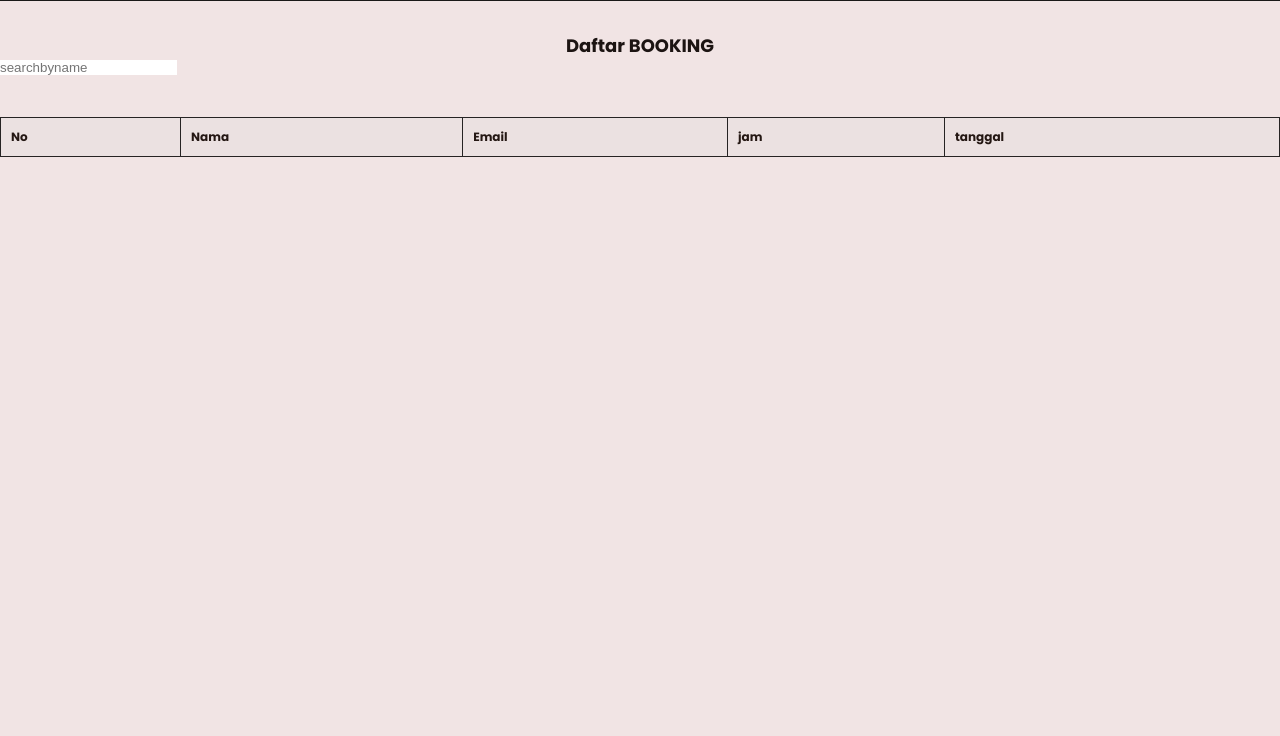
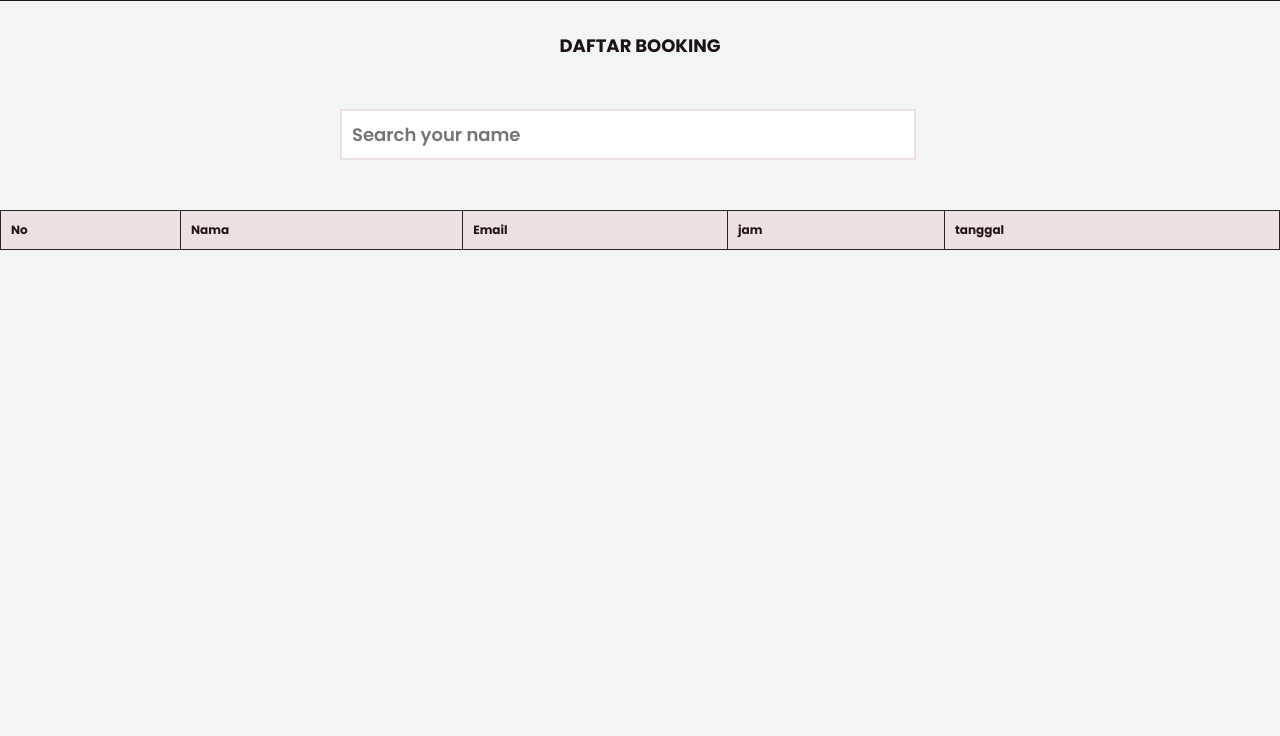
Before and after one commit to Kampus-Merdeka-Software-Engineering/FE-2-bandung-20, a plain HTML site: page list_boking.html in a window 1280 px wide. Shown: the part 64-800 px from the top of the page. Drawn offline with nearby package versions, Linux system fonts and the light colour scheme; no server answers.

Commit message:
Revisi desain
Speling Check and Search Bar Design

```diff
--- a/css/list.css
+++ b/css/list.css
@@ -83,6 +83,7 @@ h2 {
     text-align: center;
     margin-top: 8rem;
     color: #1c1412;
+    font-size: large;
 }
 
 table {
@@ -154,3 +155,25 @@ th {
         transform: scaleX(0.2);
     }
 }
+
+/* Search Bar */
+* {
+    font-family: 'Poppins', sans-serif;
+    padding: 0;
+    margin: 0;
+}
+body {
+    background: #f2f4f6;
+}
+.search-container {
+    max-width: 600px;
+    margin: 50px auto;
+}
+input[type="text"] {
+    display: block;
+    width: calc(100% - 24px); /*20px [ left & Right ] padding + 4px border [ left & Right ] */
+    font-size: 18px;
+    font-weight: 600;
+    color: #262323;
+    padding: 10px;
+    border: 2px solid #ebe1e1;
--- a/list_boking.html
+++ b/list_boking.html
@@ -4,7 +4,7 @@
 <head>
     <meta charset="UTF-8">
     <meta name="viewport" content="width=device-width, initial-scale=1.0">
-    <title>Document</title>
+    <title>List Booking</title>
 
     <!--Fonst-->
     <link rel="preconnect" href="https://fonts.googleapis.com" />
@@ -29,7 +29,7 @@
             <a href="index.html">Home</a>
             <a href="menu.html">Menu</a>
             <a href="about.html">About Us</a>
-            <a href="list_boking.html">ListBooking</a>
+            <a href="list_boking.html">List Booking</a>
         </div>
         <a href="#" id="hamburger-menu"><i data-feather="menu"></i></a>
     </nav>
@@ -37,9 +37,13 @@
 
     <!--table    -->
 
-    <h2>Daftar BOOKING</h2>
+    <h2>DAFTAR BOOKING</h2>
 
-    <input type="text" id="search" placeholder="searchbyname">
+    <div class="search-container">
+        <form action="">
+            <input type="text" id="search" placeholder="Search your name">
+        </form>
+     </div>
 
     <table border="1">
         <thead>
```
Also changed, not shown: about.html (+1 -1 lines), css/index.css (+5 -4 lines), form.html (+2 -2 lines), index.html (+10 -10 lines), menu.html (+2 -2 lines).
